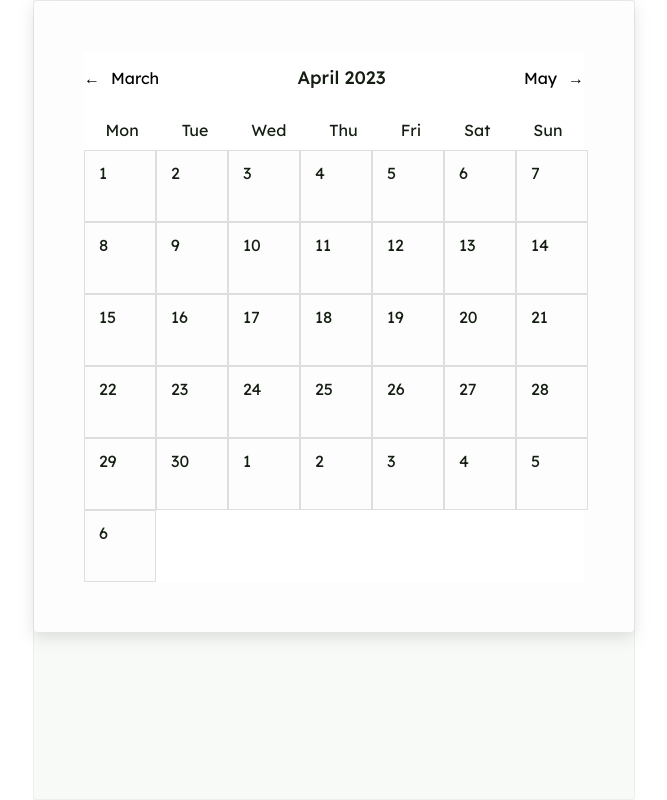
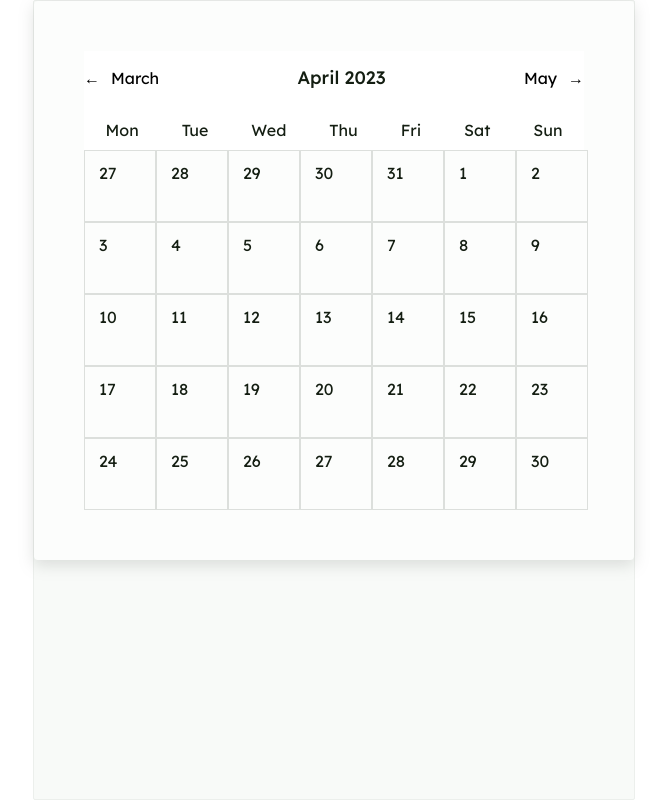
Before and after one commit to AniaPiWo/fancy-calendar-js, a React (Vite) app: page / in a window 1280 px wide. Shown: the whole page, without its empty margins (306-973 px from the left). Built offline with nearby package versions, Linux system fonts and the light colour scheme.

Commit message:
day select

```diff
--- a/src/components/Calendar.jsx
+++ b/src/components/Calendar.jsx
@@ -1,19 +1,27 @@
 import React from "react";
 import { useState } from "react";
-import { eachDayOfInterval, endOfMonth, endOfWeek, format, startOfMonth, startOfToday, parse, add, sub } from "date-fns";
+import { eachDayOfInterval, endOfMonth, endOfWeek, format, startOfMonth, startOfWeek, startOfToday, parse, add, sub, addDays } from "date-fns";
 import css from "./Calendar.module.css"
 
 export const Calendar = () => {
   let today = startOfToday()
   let [selectedDay, setSelectedDay] = useState(today);
+  let [selectedDays, setSelectedDays] = useState([]);
   let [currentMonth, setCurrentMonth] = useState(format(today, 'MMM yyyy'))
   let firstDayCurrentMonth = parse(currentMonth, 'MMM yyyy', new Date())
   let firstDayNextMonth = add(firstDayCurrentMonth, { months: 1 })
   let firstDayPrevMonth = sub(firstDayCurrentMonth, { months: 1 })
+  const start = startOfWeek(startOfMonth(firstDayCurrentMonth))
+  const end = endOfMonth(firstDayCurrentMonth)
+  const newStart = addDays(start, 1)
 
-  let month = eachDayOfInterval({
-    start: firstDayCurrentMonth,
-    end:endOfWeek(endOfMonth(firstDayCurrentMonth))})
+
+  //let month = eachDayOfInterval({ start, end})
+  //let month = eachDayOfInterval({ start: newStart, end })
+  let month = eachDayOfInterval({ start: newStart, end }).map(day => {
+    const isSelected = selectedDays.some(selectedDay => format(selectedDay, 'yyyy-MM-dd') === format(day, 'yyyy-MM-dd'));
+    return { day, isSelected };
+  });
 
 
   function nextMonth() {
@@ -24,6 +32,16 @@ export const Calendar = () => {
   function previousMonth() {
     let firstDayPrevMonth = sub(firstDayCurrentMonth, { months: 1 })
     setCurrentMonth(format(firstDayPrevMonth, 'MMM yyyy'))
+  }
+
+  function handleDayClick(day) {
+    const index = selectedDays.findIndex(selectedDay => format(selectedDay, 'yyyy-MM-dd') === format(day, 'yyyy-MM-dd'));
+
+    if (index === -1) {
+      setSelectedDays([...selectedDays, day]);
+    } else {
+      setSelectedDays(selectedDays.filter(selectedDay => format(selectedDay, 'yyyy-MM-dd') !== format(day, 'yyyy-MM-dd')));
+    }
   }
 
 
@@ -44,11 +62,16 @@ export const Calendar = () => {
         <p>Sun</p>
       </div>
       <div className={css.days}>
-        {month.map((day) => (
-          <p className={css.day} key={day.toString()}>
-            <time dateTime={format(day, 'yyyy-MM-dd')}>{format(day, 'd')}</time>
-          </p>
-        ))}
+      {month.map(({ day, isSelected }) => (
+      <p
+        className={`${css.day} ${isSelected ? css.selectedDay : ''}`}
+        key={day.toString()}
+        onClick={() => handleDayClick(day)}
+      >
+    <time dateTime={format(day, 'yyyy-MM-dd')}>{format(day, 'd')}</time>
+  </p>
+))}
+
       </div>
     </div>
   );
--- a/src/components/Calendar.module.css
+++ b/src/components/Calendar.module.css
@@ -57,8 +57,18 @@
     position: relative;
   }
 
+  .day:hover {
+    background-color: #141E12;
+    color: #FCFDFC;
+  }
+
   .days time {
     position: absolute;
     left: 14px;
     top: 14px;
   }
+
+  .selectedDay {
+    background-color: #141E12;
+    color: #FCFDFC;
+  }
```
